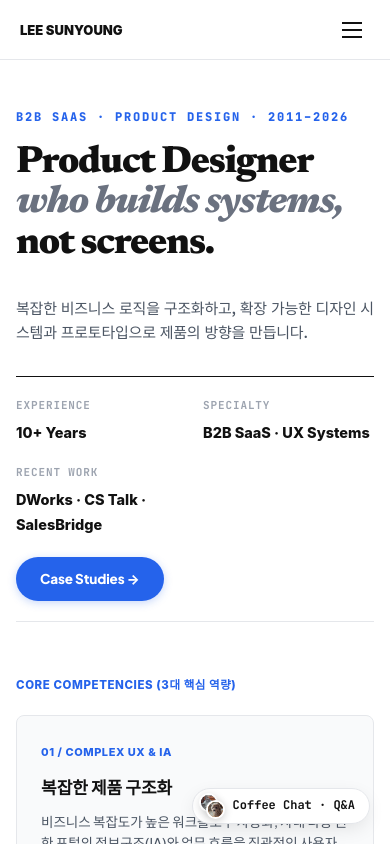
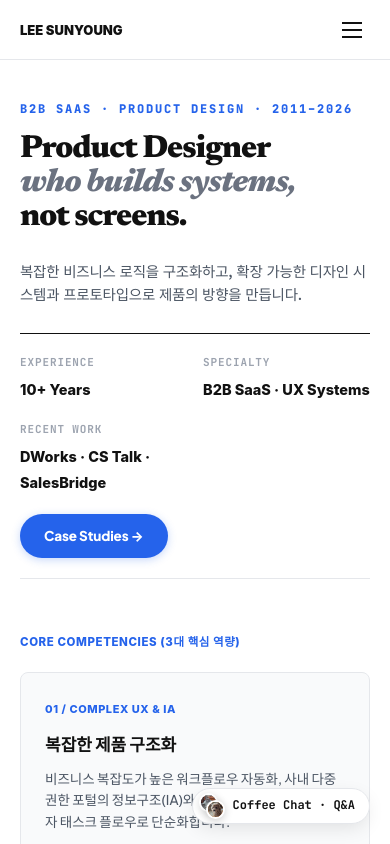
Before and after one commit to mobius38/sylee-portfolio, a React (Vite) app: page / in a window 390 px wide. Shown: the top 844 px of the page. Built offline with nearby package versions, Linux system fonts and the light colour scheme; the HTML template or start-up script is replaced by a standard one.

Commit message:
style: refine hero/footer typography to moderate scale (clamp 38~64px) and apply fluid full-width layout with responsive padding

```diff
--- a/src/components/sections/ContactFooter.tsx
+++ b/src/components/sections/ContactFooter.tsx
@@ -18,11 +18,11 @@ export function ContactFooter({ w }: { w: number }) {
       style={{
         backgroundColor: "#0D0F12",
         color: "#FFFFFF",
-        padding: isMobile ? "80px 20px 48px 20px" : "140px 40px 64px 40px",
+        padding: isMobile ? "64px 20px 40px 20px" : "100px clamp(24px, 5vw, 80px) 48px clamp(24px, 5vw, 80px)",
         borderTop: "1px solid rgba(255, 255, 255, 0.08)",
       }}
     >
-      <div style={{ maxWidth: "1440px", margin: "0 auto" }}>
+      <div style={{ maxWidth: "1600px", margin: "0 auto", width: "100%" }}>
         {/* 1. Subheader Tag */}
         <span
           style={{
@@ -33,19 +33,20 @@ export function ContactFooter({ w }: { w: number }) {
             letterSpacing: "0.15em",
             textTransform: "uppercase",
             display: "block",
-            marginBottom: isMobile ? "24px" : "32px",
+            marginBottom: isMobile ? "20px" : "28px",
           }}
         >
           GET IN TOUCH
         </span>
 
-        {/* 2. Giant Editorial Serif Display (히어로와 완벽한 100% 동일 폰트 패밀리) */}
+        {/* 2. Giant Editorial Serif Display (적정 스케일 36px~68px) */}
         <h2
           className="footer-title-h2 editorial-display-title"
           style={{
-            fontSize: isMobile ? "42px" : "clamp(52px, 6.2vw, 92px)",
+            fontSize: isMobile ? "36px" : "clamp(42px, 4.8vw, 72px)",
             color: "#FFFFFF",
-            margin: "0 0 32px 0",
+            margin: "0 0 24px 0",
+            lineHeight: 1.1,
           }}
         >
           Let's build<br />
--- a/src/components/sections/HeroProfileSection.tsx
+++ b/src/components/sections/HeroProfileSection.tsx
@@ -171,9 +171,11 @@ export function HeroProfileSection({
     <section
       id="about"
       style={{
-        padding: isMobile ? "48px 16px" : "100px 40px 80px 40px",
-        maxWidth: "1440px",
+        padding: isMobile ? "40px 20px" : "80px clamp(24px, 5vw, 80px) 64px clamp(24px, 5vw, 80px)",
+        maxWidth: "1600px",
         margin: "0 auto",
+        width: "100%",
+        boxSizing: "border-box",
       }}
     >
       {/* 🌟 프린트 시에만 상단에 나타나는 머리말 (Running Header) */}
@@ -188,8 +190,8 @@ export function HeroProfileSection({
         </div>
       </div>
 
-      {/* 1. Giant Editorial Display Typography (시안의 압도적인 몰입감 1:1 완벽 이식) */}
-      <div style={{ marginBottom: isMobile ? "32px" : "48px", ...getRevealStyle(100) }}>
+      {/* 1. Giant Editorial Display Typography (적정 스케일 & 유연한 반응형) */}
+      <div style={{ marginBottom: isMobile ? "28px" : "40px", ...getRevealStyle(100) }}>
         <span
           style={{
             fontFamily: "'JetBrains Mono', monospace",
@@ -199,7 +201,7 @@ export function HeroProfileSection({
             letterSpacing: "0.15em",
             textTransform: "uppercase",
             display: "block",
-            marginBottom: "16px",
+            marginBottom: "14px",
           }}
         >
           B2B SaaS · Product Design · 2011–2026
@@ -208,9 +210,10 @@ export function HeroProfileSection({
         <h1
           className="about-title-h1 editorial-display-title"
           style={{
-            fontSize: isMobile ? "38px" : "clamp(52px, 5.8vw, 88px)",
+            fontSize: isMobile ? "32px" : "clamp(38px, 4.2vw, 64px)",
             color: "#111111",
-            margin: "0 0 32px 0",
+            margin: "0 0 24px 0",
+            lineHeight: 1.12,
           }}
         >
           Product Designer<br />
@@ -223,13 +226,13 @@ export function HeroProfileSection({
         <p
           style={{
             fontFamily: "'Noto Sans KR', sans-serif",
-            fontSize: isMobile ? "15px" : "18px",
+            fontSize: isMobile ? "14.5px" : "17px",
             fontWeight: 500,
             color: "#4B5563",
             lineHeight: 1.6,
             letterSpacing: "-0.015em",
             margin: 0,
-            maxWidth: "880px",
+            maxWidth: "800px",
           }}
         >
           복잡한 비즈니스 로직을 구조화하고, 확장 가능한 디자인 시스템과 프로토타입으로 제품의 방향을 만듭니다.
```
